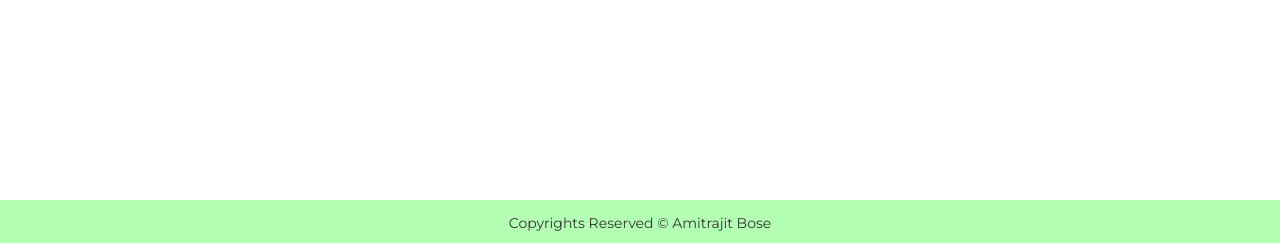
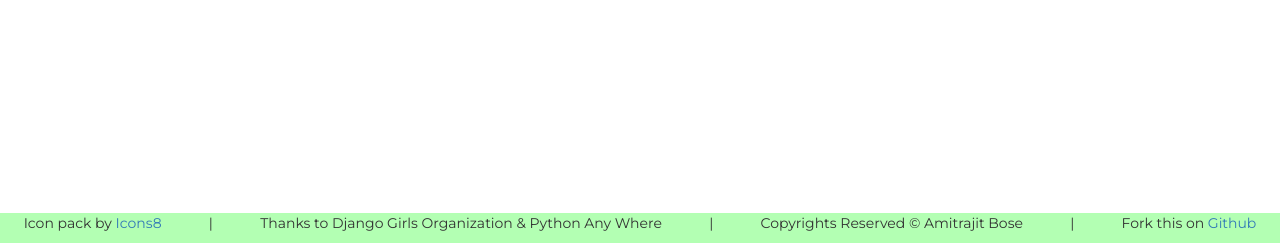
Before and after one commit to amitrajitbose/my-first-blog, a Django app: page / in a window 1280 px wide. Shown: the part 557-800 px from the top of the page. Run offline with Django 3.2, Linux system fonts and the light colour scheme; data that the repository does not hold is empty; some libraries are stand-ins or nearby versions.

Commit message:
Resolved footer error

```diff
--- a/blog/static/css/blog.css
+++ b/blog/static/css/blog.css
@@ -92,10 +92,12 @@ h3:hover{
 .footer{
     font-family: 'Montserrat', sans-serif;
     position: fixed;
+    text-align: center;
+    display: flex;
+    justify-content: space-around;
+    left: 0;
     bottom: 0;
     width: 100%;
     background-color: #b3ffb3;
-    text-align: center;
     text-shadow: black;
-    padding-top: 1%;
 }
--- a/blog/templates/blog/post_list.html
+++ b/blog/templates/blog/post_list.html
@@ -44,7 +44,13 @@
         {% endfor %}
 
         <div class="footer">
-            <p> Copyrights Reserved &copy Amitrajit Bose</p>
+            <p>Icon pack by <a href="https://icons8.com" target="_blank">Icons8</a>
+            <p>|</p>
+            <p>Thanks to Django Girls Organization & Python Any Where</p>
+            <p>|</p>
+            <p>Copyrights Reserved &copy Amitrajit Bose</p>
+            <p>|</p>
+            <p>Fork this on <a href="https://github.com/amitrajitbose/my-first-blog" target="_blank">Github</a></p>
         </div>
     </body>
 </html>
```
Also changed, not shown: README.md.
